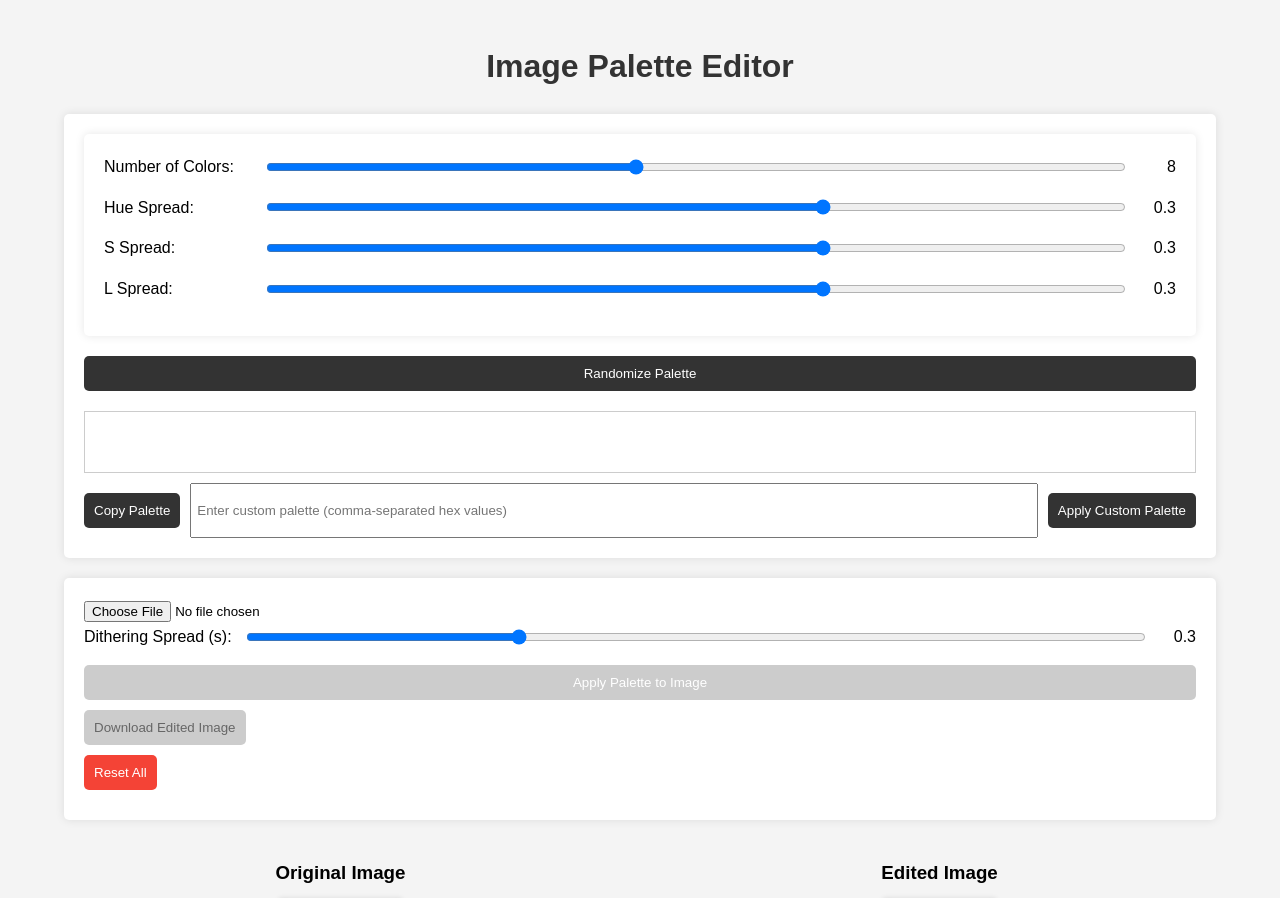
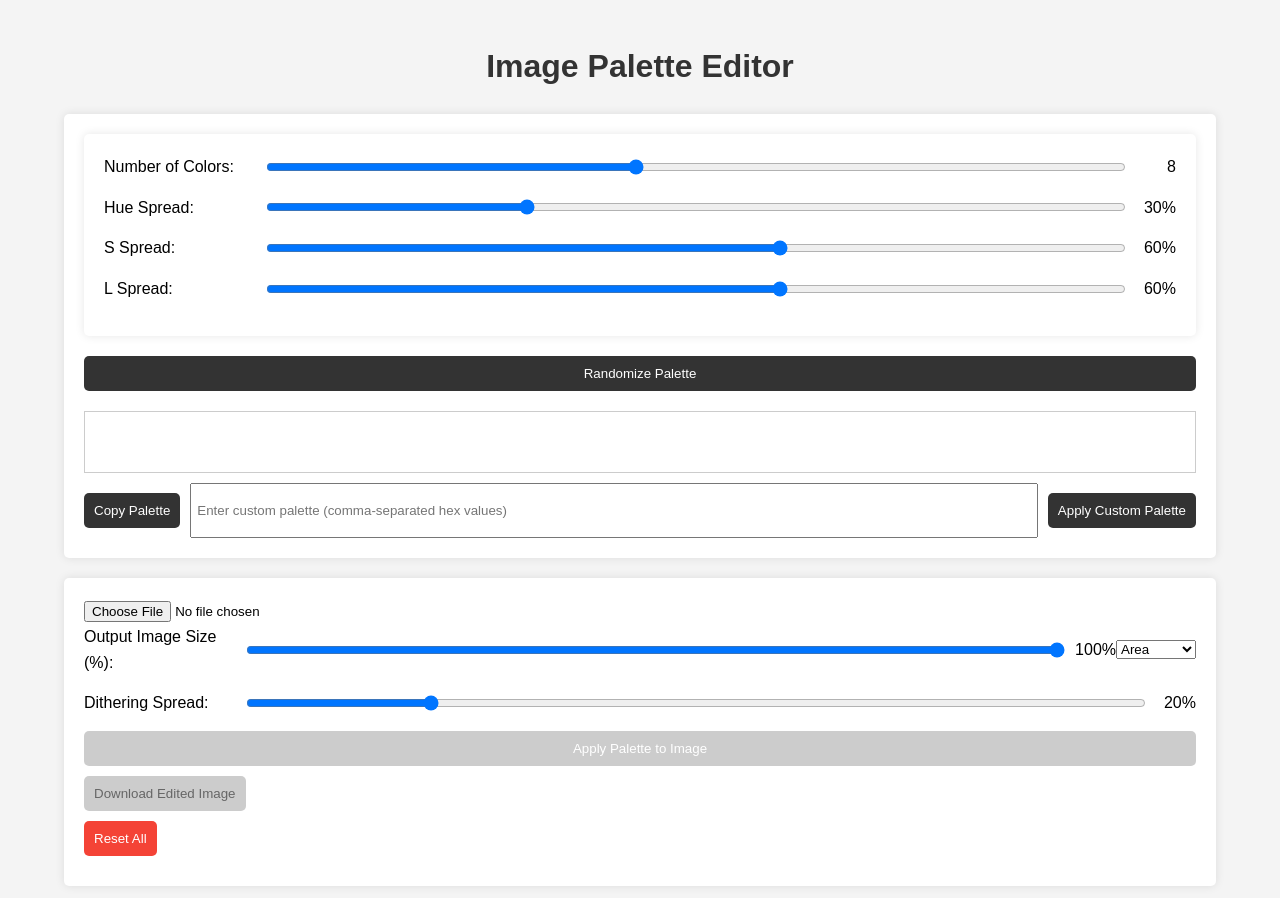
Before and after one commit to Z3R0C1PH3R/palette-editor, a Flask app: page / in a window 1280 px wide. Shown: the top 898 px of the page. Run offline with Flask 3, Linux system fonts and the light colour scheme.

Commit message:
Add a resize slider along with interpolation types, change default values, make it spam proof by adding a processing spinner.

```diff
--- a/webapp/app.py
+++ b/webapp/app.py
@@ -3,6 +3,7 @@ import cv2
 import numpy as np
 import base64
 import palette_generator
+from time import perf_counter
 
 app = Flask(__name__)
 
@@ -12,6 +13,14 @@ BAYER8 = [[ 0, 8, 2,10],
           [ 3,11, 1, 9],
           [15, 7,13, 5]]
 
+INTERPOLATION_METHODS = {
+    'INTER_NEAREST': cv2.INTER_NEAREST,
+    'INTER_LINEAR': cv2.INTER_LINEAR,
+    'INTER_AREA': cv2.INTER_AREA,
+    'INTER_CUBIC': cv2.INTER_CUBIC,
+    'INTER_LANCZOS4': cv2.INTER_LANCZOS4
+}
+
 def palette_downsize(img, n=PALETTE_SIZE, palette=None):
     if not palette:
         return np.floor(img*(n-1)+0.5)/(n-1)
@@ -19,9 +28,13 @@ def palette_downsize(img, n=PALETTE_SIZE, palette=None):
         return palette[np.minimum(np.floor(img*(n-1)+0.5).astype(int), n-1)]
 
 def ordered_dithering(img, palette_size=PALETTE_SIZE, s=0.2, map=BAYER8, palette=None):
-    new_img = np.zeros(img.shape) if not palette else np.zeros(img.shape+(3,))
+    if palette:
+        new_img = np.zeros(img.shape+(3,))
+    else:
+        new_img = np.zeros(img.shape)
+
     n = len(map)
-    w, h = img.shape[1], img.shape[0]
+    h, w = img.shape[:2]
     for i in range(h):
         for j in range(w):
             new_img[i,j] = palette_downsize(img[i,j] + s*(map[i%n][j%n]/n**2 - 0.5), palette_size, palette=palette)
@@ -99,6 +112,14 @@ def apply_palette():
     img_array = np.frombuffer(img_data, np.uint8)
     img = cv2.imdecode(img_array, cv2.IMREAD_COLOR)
 
+    # Resize the image
+    resize_factor = slider_values['imageResize'] / 100
+    if resize_factor != 1:
+        new_width = int(img.shape[1] * resize_factor)
+        new_height = int(img.shape[0] * resize_factor)
+        interpolation_method = INTERPOLATION_METHODS.get(slider_values['interpolationMethod'], cv2.INTER_AREA)
+        img = cv2.resize(img, (new_width, new_height), interpolation=interpolation_method)
+
     # Convert image to grayscale and normalize
     img_gray = cv2.cvtColor(img, cv2.COLOR_BGR2GRAY) / 255.0
 
@@ -106,6 +127,7 @@ def apply_palette():
     palette = [tuple(int(h.lstrip('#')[i:i+2], 16) for i in (0, 2, 4)) for h in palette_hex]
     palette = list(np.array(palette) / 255.0)
 
+    t1 = perf_counter()
     # Apply dithering
     dithered = ordered_dithering(
         img_gray,
@@ -113,7 +135,7 @@ def apply_palette():
         s=slider_values['ditheringSpread'],
         palette=palette
     )
-
+    print("TIME:", perf_counter()-t1)
     # Convert back to uint8 and BGR color space
     result = (dithered * 255).astype(np.uint8)
     result_bgr = cv2.cvtColor(result, cv2.COLOR_RGB2BGR)
--- a/webapp/static/script.js
+++ b/webapp/static/script.js
@@ -16,11 +16,14 @@ document.addEventListener('DOMContentLoaded', function() {
         hueSpread: document.getElementById('hueSpread'),
         sSpread: document.getElementById('sSpread'),
         lSpread: document.getElementById('lSpread'),
-        colorCount: document.getElementById('colorCount')
+        colorCount: document.getElementById('colorCount'),
+        imageResize: document.getElementById('imageResize'),
+        interpolationMethod: document.getElementById('interpolationMethod')
     };
 
     let currentPalette = [];
     let currentImageData = null;
+    let isProcessing = false;
 
     randomizePaletteBtn.addEventListener('click', function() {
         const sliderValues = getSliderValues();
@@ -86,10 +89,19 @@ document.addEventListener('DOMContentLoaded', function() {
     });
 
     applyPaletteBtn.addEventListener('click', function() {
+        if (isProcessing) {
+            console.log('Processing in progress, please wait...');
+            return;
+        }
+
         if (!currentImageData || currentPalette.length === 0) {
             alert('Please upload an image and generate a palette first.');
             return;
         }
+
+        isProcessing = true;
+        applyPaletteBtn.disabled = true;
+        document.getElementById('loadingSpinner').style.display = 'flex';
 
         fetch('/apply_palette', {
             method: 'POST',
@@ -107,7 +119,15 @@ document.addEventListener('DOMContentLoaded', function() {
             editedImage.src = data.editedImage;
             downloadImageBtn.disabled = false;
         })
-        .catch(error => console.error('Error:', error));
+        .catch(error => {
+            console.error('Error:', error);
+            alert('An error occurred while processing the image.');
+        })
+        .finally(() => {
+            isProcessing = false;
+            applyPaletteBtn.disabled = false;
+            document.getElementById('loadingSpinner').style.display = 'none';
+        });
     });
 
     downloadImageBtn.addEventListener('click', function() {
@@ -133,16 +153,21 @@ document.addEventListener('DOMContentLoaded', function() {
         imageUpload.value = '';
 
         // Reset sliders
-        for (let sliderId in sliders) {
-            const slider = sliders[sliderId];
-            if (sliderId === 'colorCount') {
-                slider.value = 8;
-            } else {
-                slider.value = 0.3;
-            }
-            const valueDisplay = document.getElementById(`${sliderId}Value`);
-            valueDisplay.textContent = slider.value;
-        }
+        sliders.colorCount.value = 8;
+        sliders.hueSpread.value = 0.3;
+        sliders.sSpread.value = 0.6;
+        sliders.lSpread.value = 0.6;
+        sliders.ditheringSpread.value = 0.2;
+        sliders.imageResize.value = 100;
+        sliders.interpolationMethod.value = 'INTER_AREA';
+
+        // Update value displays
+        document.getElementById('colorCountValue').textContent = '8';
+        document.getElementById('hueSpreadValue').textContent = '30%';
+        document.getElementById('sSpreadValue').textContent = '60%';
+        document.getElementById('lSpreadValue').textContent = '60%';
+        document.getElementById('ditheringSpreadValue').textContent = '20%';
+        document.getElementById('imageResizeValue').textContent = '100%';
     }
 
     // Call resetAll when the page loads
@@ -165,7 +190,9 @@ document.addEventListener('DOMContentLoaded', function() {
             hueSpread: parseFloat(sliders.hueSpread.value),
             sSpread: parseFloat(sliders.sSpread.value),
             lSpread: parseFloat(sliders.lSpread.value),
-            colorCount: parseInt(sliders.colorCount.value)
+            colorCount: parseInt(sliders.colorCount.value),
+            imageResize: parseInt(sliders.imageResize.value),
+            interpolationMethod: sliders.interpolationMethod.value
         };
     }
 
@@ -173,8 +200,16 @@ document.addEventListener('DOMContentLoaded', function() {
     for (let sliderId in sliders) {
         const slider = sliders[sliderId];
         const valueDisplay = document.getElementById(`${sliderId}Value`);
-        slider.addEventListener('input', function() {
-            valueDisplay.textContent = this.value;
-        });
+        if (slider.type === 'range') {
+            slider.addEventListener('input', function() {
+                if (['hueSpread', 'sSpread', 'lSpread', 'ditheringSpread'].includes(sliderId)) {
+                    valueDisplay.textContent = `${(this.value * 100).toFixed(0)}%`;
+                } else if (sliderId === 'imageResize') {
+                    valueDisplay.textContent = `${this.value}%`;
+                } else {
+                    valueDisplay.textContent = this.value;
+                }
+            });
+        }
     }
 });
--- a/webapp/templates/index.html
+++ b/webapp/templates/index.html
@@ -19,18 +19,18 @@
                 </div>
                 <div class="slider-container">
                     <label for="hueSpread">Hue Spread:</label>
-                    <input type="range" id="hueSpread" min="-1" max="1" step="0.01" value="0.5">
-                    <span id="hueSpreadValue">0.5</span>
+                    <input type="range" id="hueSpread" min="0" max="1" step="0.01" value="0.3">
+                    <span id="hueSpreadValue">30%</span>
                 </div>
                 <div class="slider-container">
                     <label for="sSpread">S Spread:</label>
-                    <input type="range" id="sSpread" min="-1" max="1" step="0.01" value="0.5">
-                    <span id="sSpreadValue">0.5</span>
+                    <input type="range" id="sSpread" min="0" max="1" step="0.01" value="0.6">
+                    <span id="sSpreadValue">60%</span>
                 </div>
                 <div class="slider-container">
                     <label for="lSpread">L Spread:</label>
-                    <input type="range" id="lSpread" min="-1" max="1" step="0.01" value="0.5">
-                    <span id="lSpreadValue">0.5</span>
+                    <input type="range" id="lSpread" min="0" max="1" step="0.01" value="0.6">
+                    <span id="lSpreadValue">60%</span>
                 </div>
             </div>
             <button id="randomizePalette">Randomize Palette</button>
@@ -45,9 +45,21 @@
         <div class="image-upload-section">
             <input type="file" id="imageUpload" accept="image/*">
             <div class="slider-container">
-                <label for="ditheringSpread">Dithering Spread (s):</label>
-                <input type="range" id="ditheringSpread" min="0" max="1" step="0.01" value="0.5">
-                <span id="ditheringSpreadValue">0.5</span>
+                <label for="imageResize">Output Image Size (%):</label>
+                <input type="range" id="imageResize" min="1" max="100" step="1" value="100">
+                <span id="imageResizeValue">100%</span>
+                <select id="interpolationMethod">
+                    <option value="INTER_NEAREST">Nearest</option>
+                    <option value="INTER_LINEAR">Linear</option>
+                    <option value="INTER_AREA" selected>Area</option>
+                    <option value="INTER_CUBIC">Cubic</option>
+                    <option value="INTER_LANCZOS4">Lanczos4</option>
+                </select>
+            </div>
+            <div class="slider-container">
+                <label for="ditheringSpread">Dithering Spread:</label>
+                <input type="range" id="ditheringSpread" min="0" max="1" step="0.01" value="0.2">
+                <span id="ditheringSpreadValue">20%</span>
             </div>
             <button id="applyPalette" disabled>Apply Palette to Image</button>
             <button id="downloadImage" disabled>Download Edited Image</button>
@@ -65,7 +77,10 @@
             </div>
         </div>
     </div>
-
+    <div id="loadingSpinner" class="loading-spinner" style="display: none;">
+        <div class="spinner"></div>
+        <p>Processing image...</p>
+    </div>
     <script src="{{ url_for('static', filename='script.js') }}"></script>
 </body>
 </html>
```
Also changed, not shown: webapp/static/styles.css (+27 -0 lines).
